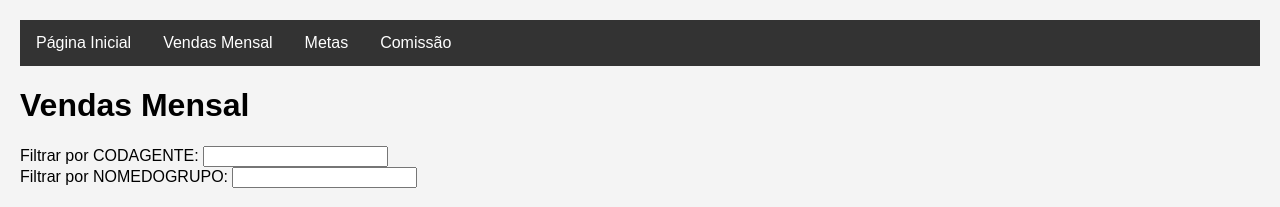
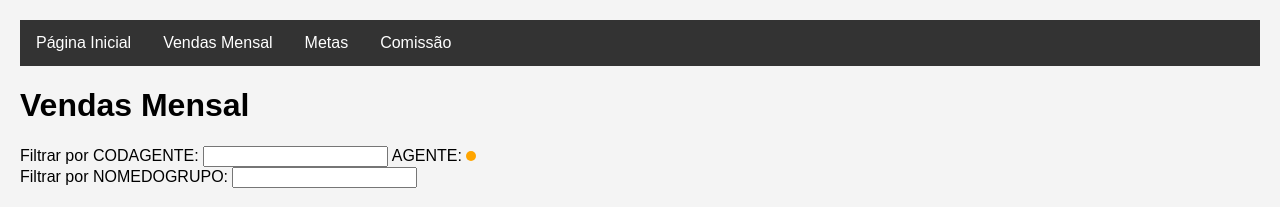
Before and after one commit to DouglasCamelo/vendaspichilau, a plain HTML site: page RelatorioVendas.html in a window 1280 px wide. Shown: the top 207 px of the page. Drawn offline with nearby package versions, Linux system fonts and the light colour scheme.

Commit message:
Add files via upload

```diff
--- a/RelatorioVendas.html
+++ b/RelatorioVendas.html
@@ -24,6 +24,15 @@
             background-color: #ddd;
             color: black;
         }
+
+        /* Estilos para o nome do agente */
+        #agentName {
+            background-color: orange;
+            color: black;
+            padding: 5px;
+            border-radius: 5px;
+            display: inline-block; /* Para que o destaque fique ao lado do código do agente */
+        }
     </style>
 </head>
 <body>
@@ -38,9 +47,10 @@
     <div>
         <label for="filterAgent">Filtrar por CODAGENTE:</label>
         <input type="text" id="filterAgent" onkeyup="filterTable()">
-        <div id="agentNameContainer">
-            <div id="agentName"></div>
-        </div>
+        <span id="agentNameContainer"> <!-- Troquei a div por um span -->
+            <span>AGENTE:</span>
+            <span id="agentName"></span> <!-- Aqui será exibido o nome do agente -->
+        </span>
     </div>
     <div>
         <label for="filterGroup">Filtrar por NOMEDOGRUPO:</label>
```
